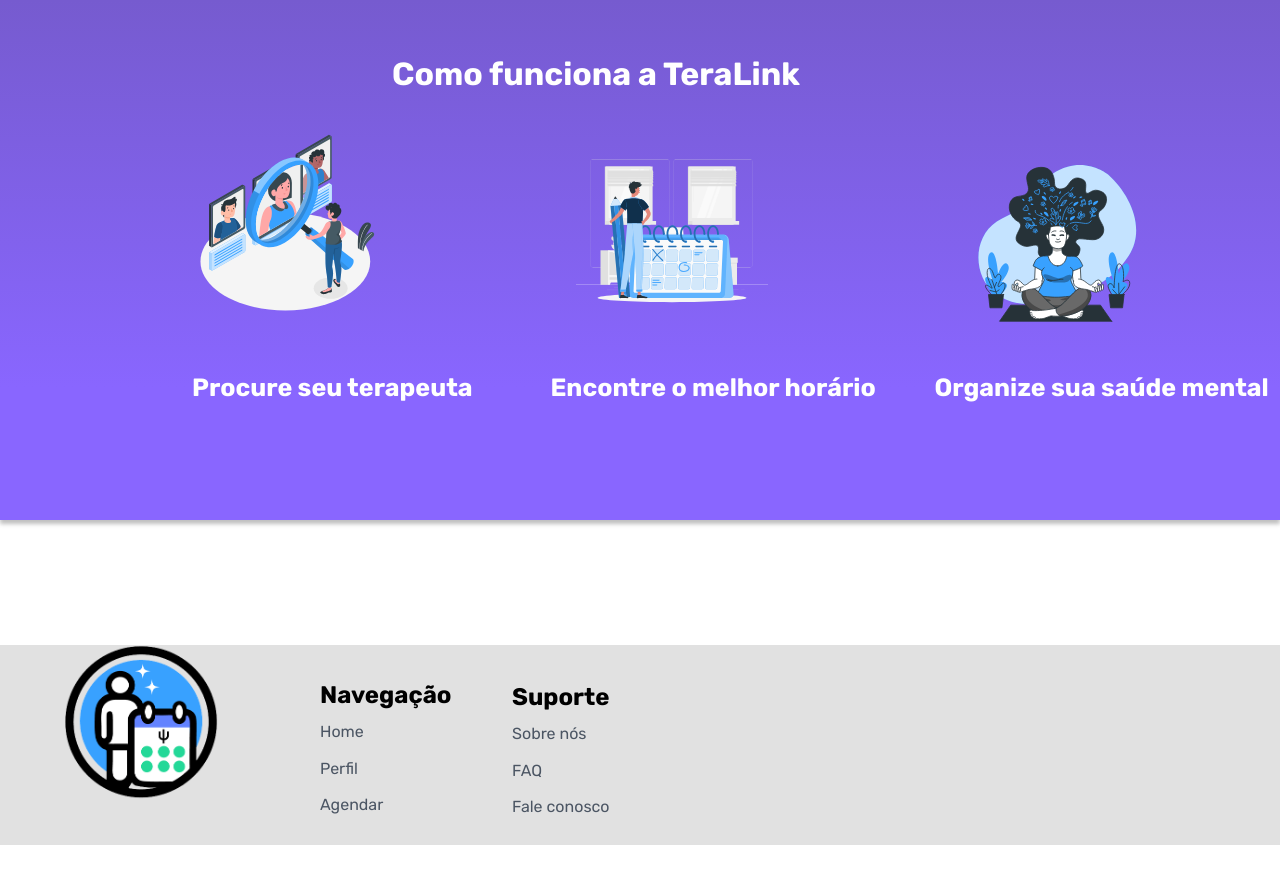
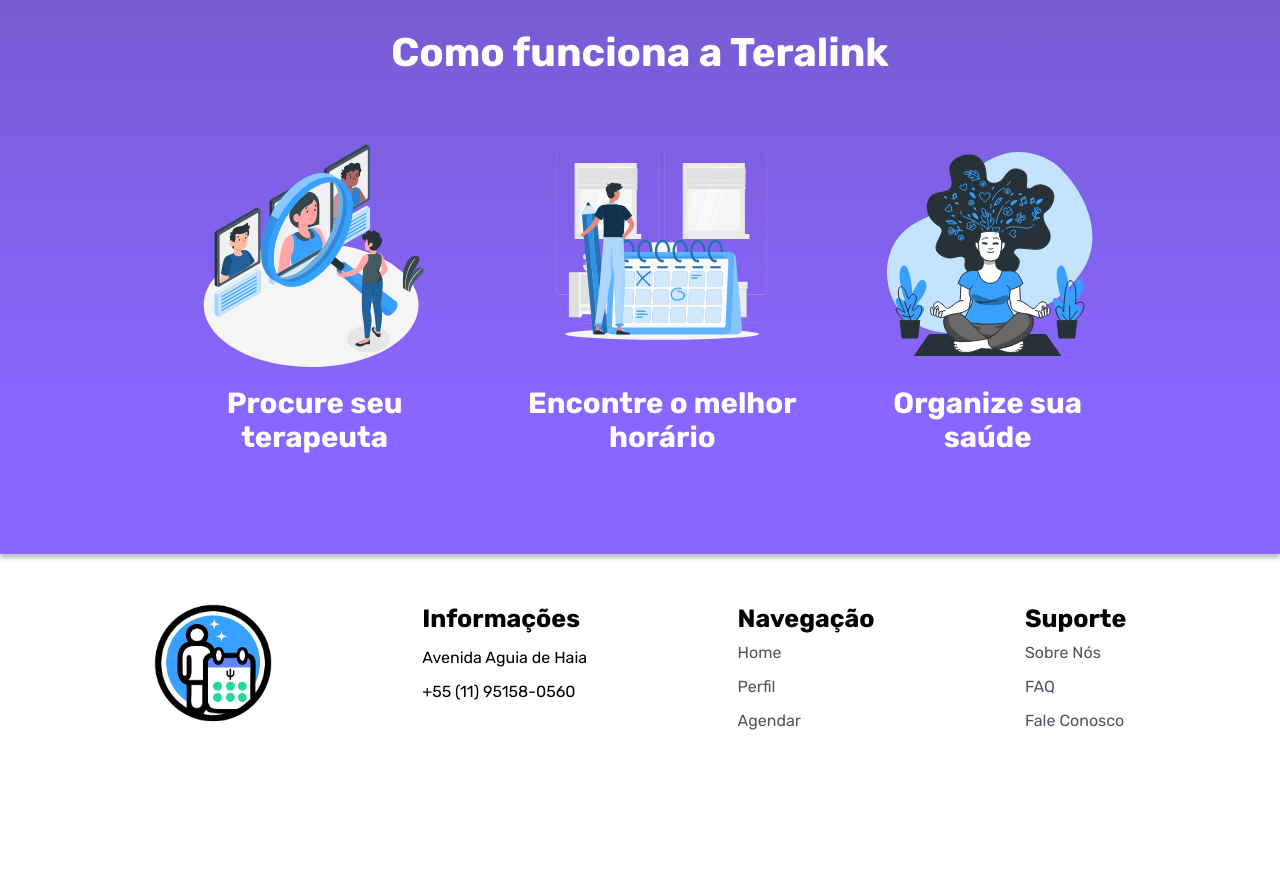
Before and after one commit to yuriTakamisawaRibeiro/TeralinkFront, a React (Vite) app: page / in a window 1280 px wide. Shown: the part 1440-2317 px from the top of the page. After the commit the page ends 2220 px from the top, so only its background shows below. Built offline with nearby package versions, Linux system fonts and the light colour scheme.

Commit message:
fix home

```diff
--- /dev/null
+++ b/src/components/Footer/index.jsx
@@ -0,0 +1,36 @@
+import { Container, Content, Navigation, Info, Suport } from "./styles";
+
+import teralinklogo from '../../assets/teralinklogo.png';
+
+
+
+export function Footer() {
+    return (
+        <Container>
+            <Content>
+                <img src={teralinklogo} alt="Logo do site" />
+                <Info>
+                     <h3>Informações</h3>
+                    <p>Avenida Aguia de Haia</p>
+                    <p>+55 (11) 95158-0560</p>
+                </Info>
+                <Navigation>
+                <h3>Navegação</h3>
+                    <ul>
+                        <li><a href="">Home</a></li>
+                        <li><a href="#">Perfil</a></li>
+                        <li><a href="#">Agendar</a></li>
+                    </ul>
+                </Navigation>
+                <Suport>
+                    <h3>Suporte</h3>
+                        <ul>
+                            <li><a href="/">Sobre Nós</a></li>
+                            <li><a href="#">FAQ</a></li>
+                            <li><a href="/">Fale Conosco</a></li>
+                        </ul>
+                </Suport>
+            </Content>
+        </Container>
+    )
+}
--- /dev/null
+++ b/src/components/Footer/styles.js
@@ -0,0 +1,86 @@
+import styled from "styled-components";
+
+export const Container = styled.footer`
+    width: 100%;
+    margin-bottom: 30px;
+`
+
+export const Content = styled.div`
+    width: 100%;
+    justify-content: space-between;
+    display: flex;
+    padding: 20px 12vw;
+    margin-top:30px;
+    flex-direction: row;
+    align-items: flex-start;
+    > img {
+    height:120px;
+    }
+    ul li:hover{
+    color: #f6f6f6;
+    transition: 0.3s;
+}
+
+`
+
+export const Info = styled.div`
+    display: flex;
+    flex-direction: column;
+    gap: 15px;
+    text-align: start;
+
+    > h3 {
+        font-size: 25px;
+    }
+
+`
+
+export const Suport = styled.div`
+    display: flex;
+    flex-direction: column;
+    text-align: start;
+    > h3 {
+        padding-bottom:10px;
+        font-size: 25px;
+    }
+
+> ul{
+    display: flex;
+    flex-direction: column;
+    list-style: none;
+    gap: 15px;
+    font-size: 16px;
+
+}
+
+ul li{
+    cursor: pointer;
+    position: relative;
+
+}
+
+`
+
+
+export const Navigation = styled.nav`
+> h3 {
+        padding-bottom:10px;
+        font-size: 25px;
+    }
+> ul{
+    display: flex;
+    flex-direction: column;
+    list-style: none;
+    gap: 15px;
+    font-size: 16px;
+    text-align: start;
+}
+
+ul li{
+    cursor: pointer;
+    position: relative;
+
+}
+
+
+`
--- a/src/pages/Home/index.jsx
+++ b/src/pages/Home/index.jsx
@@ -1,14 +1,14 @@
 import { Header } from "../../components/Header"
-import { Container, Background1, Content1, BannerArea, HomeImage1, BannerText, ButtonArea, Content2, BlobArea, Blob, HomeImage2,SH1,ST1, Content3, Title,C3img1,C3img2,C3img3,FooterFixed,ImgText,ImgText2,ImgText3,FNav,FSup,Flogo,Footer} from "./styles"
+import { Container, Background1, Content1, BannerArea, HomeImage1, BannerText, ButtonArea, Content2, BlobArea, Blob, HomeImage2,SH1,ST1, Content3, ImageRows, ImageRow} from "./styles"
 import background1 from "../../assets/background1.svg"
 import C3_1 from "../../assets/C3_1.svg"
 import C3_2 from "../../assets/C3_2.svg"
 import C3_3 from "../../assets/C3_3.svg"
-import teralinklogo from  "../../assets/teralinklogo.png"
 import homeimage1 from "../../assets/homeimage1.svg"
 import homeimage2 from "../../assets/homeimage2.svg"
 import blob from "../../assets/blob.svg"
 import { BannerButton } from "../../components/BannerButton"
+import { Footer } from "../../components/Footer"
 
 export const Home = () => {
 
@@ -48,36 +48,28 @@ export const Home = () => {
                 <HomeImage2 src={homeimage2} />
             </Content2>
             <Content3>
-                <Title>Como funciona a TeraLink </Title>
-                <C3img1 src={C3_1} alt="Imagem de uma mulher analizando perfis com uma lupa"/>
-                <ImgText>Procure seu terapeuta</ImgText>
-                <C3img2 src={C3_2}alt="Homem segurando lapis em frente a um calendario"/>
-                <ImgText2>Encontre o melhor horário</ImgText2>
-                <C3img3 src={C3_3} alt="Mulher meditando com ilustração de corações, flores e folhas saindo de sua cabeça"/>
-                <ImgText3>Organize sua saúde mental</ImgText3>
+                <h2>Como funciona a Teralink</h2>
+
+                <ImageRows>
+                    <ImageRow>
+                        <img src={C3_1} alt=""/>
+                        <h3>Procure seu terapeuta</h3>
+                    </ImageRow>
+
+                    <ImageRow>
+                        <img src={C3_2} alt=""/>
+                        <h3>Encontre o melhor horário</h3>
+                    </ImageRow>
+
+                    <ImageRow>
+                        <img src={C3_3} alt=""/>
+                        <h3>Organize sua saúde</h3>
+                    </ImageRow>
+                </ImageRows>
             </Content3>
 
-            <Footer>
-                <Flogo src={teralinklogo}></Flogo>
-                <FNav>
-                    <h2>Navegação</h2>
 
-                        <ul><a href="/">Home</a></ul>
-                        <ul><a href="/">Perfil</a></ul>
-                        <ul><a href="/">Agendar</a></ul>
-
-                </FNav>
-                <FSup>
-                    <h2>Suporte</h2>
-                    <ul><a href="/">Sobre nós</a></ul>
-                    <ul><a href="/">FAQ</a></ul>
-                    <ul><a href="/">Fale conosco</a></ul>
-                </FSup>
-            </Footer>
-            <FooterFixed>
-            © 2024 TeraLink. Todos os direitos reservados.
-            </FooterFixed>
-
+            <Footer />
 
 
         </Container>
--- a/src/pages/Home/styles.js
+++ b/src/pages/Home/styles.js
@@ -2,7 +2,7 @@ import styled from "styled-components";
 
 export const Container = styled.div `
     width:100%;
-
+    overflow-x:hidden;
 `
 
 // ----------------------------------------------------- Content 1 --------------------------------------------------------------
@@ -124,164 +124,44 @@ color: #000000;
 
 export const Content3 = styled.div`
 
-box-sizing: border-box;
+    padding-left:12vw;
+    padding-right:12vw;
+    padding-top:60px;
+    background: linear-gradient(0deg, #8966FF 25.5%, #765BCF 100%);
+    box-shadow: 0px 4px 4px rgba(0, 0, 0, 0.25);
 
-position: absolute;
-width: 100%;
-height: 65%;
-top: 90rem;
-
-background: linear-gradient(0deg, #8966FF 25.5%, #765BCF 100%);
-box-shadow: 0px 4px 4px rgba(0, 0, 0, 0.25);
-
+    > h2 {
+        color: #FFFF;
+        text-align:center;
+        font-size: 40px;
+        padding-bottom: 50px;
+    }
 
 `
-export const Title = styled.h1`
-    /* Como funciona a Teralink */
-    position: absolute;
-    width: 496px;
-    height: 48px;
-    left: 50%;
-    top: 55px;
-    transform: translateX(-50%);
-    color: #FFFFFF;`
 
-    export const C3img1 = styled.img`
+export const ImageRows = styled.div`
+    display: flex;
+    justify-content: space-between;
+    padding-bottom: 100px;
 
+`;
 
-position: absolute;
-width: 15%;
-height: 37%;
-left: 15%;
-top: 25%;
+export const ImageRow = styled.div`
+    display: flex;
+    flex-direction: column;
+    align-items: center;
+    justify-content: flex-end;
+    text-align: center;
+    color: #fff;
+    font-size: 25px;
+    > h3 {
+        padding-top:10px;
+    }
+`;
+
+export const C3_1 = ImageRow;
+export const IC3_2 = ImageRow;
+export const C3_3 = ImageRow;
+
+export const Title2 = styled.div`
 `
-export const C3img2 = styled.img`
-/* Calendar-rafiki 1 */
-
-position: absolute;
-width: 15%;
-height: 40%;
-left: 45%;
-top: 25%;
-
-
-`
-export const C3img3 = styled.img`
-/* Mental health-bro 1 */
-
-position: absolute;
-width: 15%;
-height: 40%;
-left: 75%;
-top: 137px;
-`
-export const ImgText = styled.h2`
-/* Procure seu terapeuta */
-
-position: absolute;
-width: 40%;
-height: 30px;
-left: 15%;
-top: 373px;
-
-
-font-weight: 700;
-font-size: 25px;
-line-height: 30px;
-text-wrap: nowrap;
-
-color: #FFFFFF;
-`
-export const ImgText2 = styled.h2`
-/* Procure seu terapeuta */
-
-position: absolute;
-width: 272px;
-height: 30px;
-left: 43%;
-top: 373px;
-
-
-font-weight: 700;
-font-size: 25px;
-line-height: 30px;
-text-wrap: nowrap;
-
-color: #FFFFFF;
-`
-export const ImgText3 = styled.h2`
-/* Procure seu terapeuta */
-
-position: absolute;
-width: 272px;
-height: 30px;
-left: 73%;
-top: 373px;
-
-
-font-weight: 700;
-font-size: 25px;
-line-height: 30px;
-text-wrap: nowrap;
-
-color: #FFFFFF;
-`
-// ------------------------------------------------------------Footer---------------------------------
-export const FooterFixed = styled.footer`
-    background-color: #f8f9fa;
-    text-align: center;
-    padding: 5px;
-    position: fixed;
-    left: 0;
-    bottom: 0;
-    width: 100%;
-`
-export const Footer = styled.footer`
-
-
-position: absolute;
-width: 100%;
-height: 25%;
-left: 0px;
-top: 2085px;
-
-background: #e1e1e1;
-
-`
-export const Flogo = styled.img`
-
-
-position: relative;
-width: 12%;
-left: 5%;
-right: 86.85%;
-top: 0%;
-bottom: 38.27%;
-
-
-
-`
-export const FNav = styled.div`
-
-
-position: absolute;
-width: 153px;
-height: 200px;
-left: 25%;
-top: 32px;
-line-height: 2.3rem;
-
-
-`
-export const FSup = styled.div`
-
-
-position: absolute;
-width: 127px;
-height: 177px;
-left: 40%;
-top: 34px;
-line-height: 2.3rem;
-
-
-`
```
